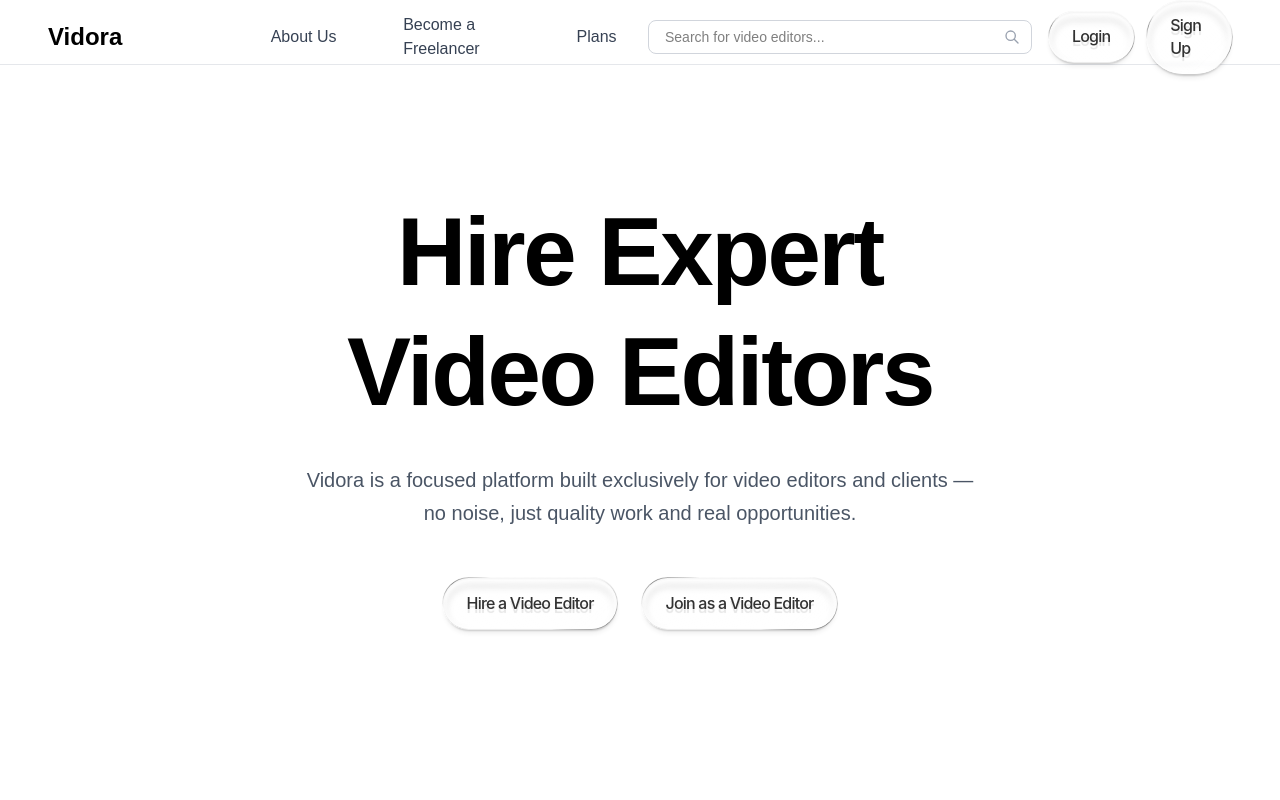
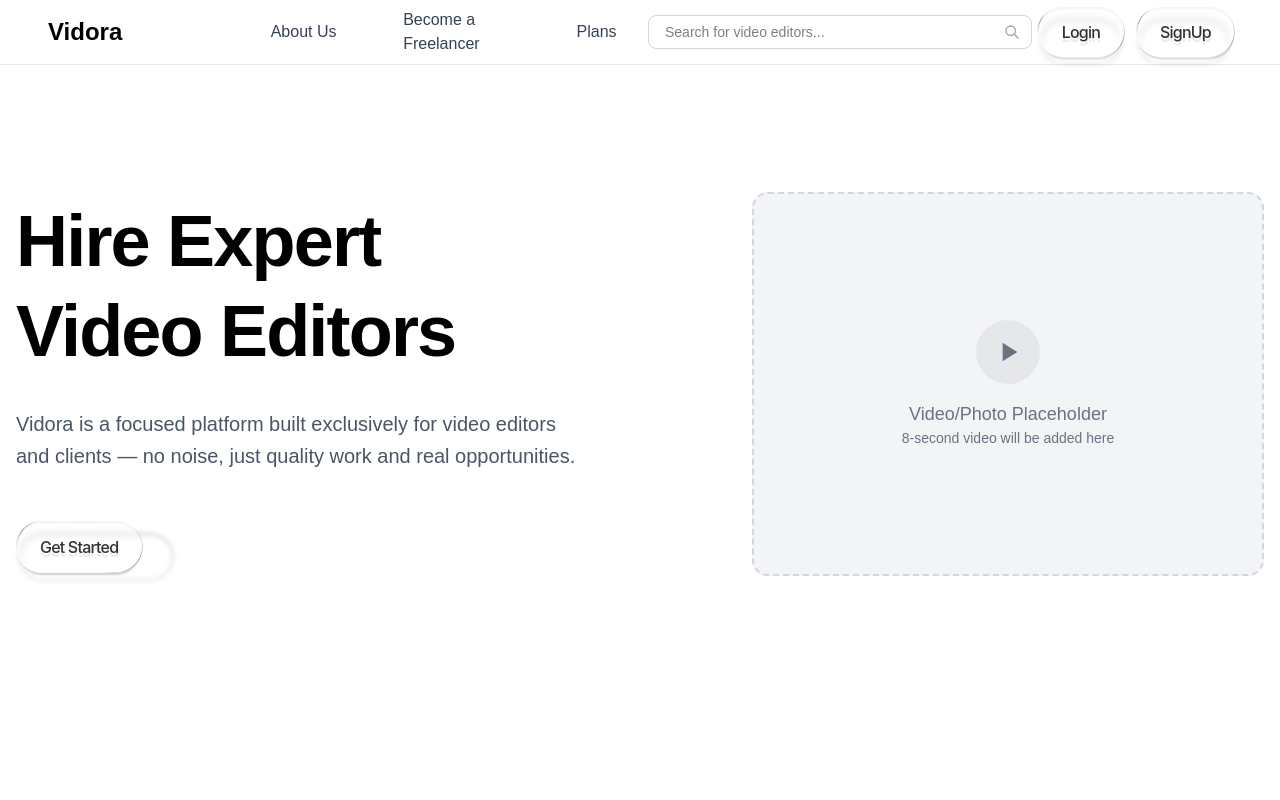
Before and after one commit to kkunaall10-max/vidora, a Next.js app: page / in a window 1280 px wide. Shown: the top 800 px of the page. Built offline with nearby package versions, Linux system fonts and the light colour scheme.

Commit message:
Lower shadow position on Get Started button: Reduced top offset from -0.5em to -0.25em to make shadow appear closer to button and less elevated

```diff
--- a/src/app/globals.css
+++ b/src/app/globals.css
@@ -86,7 +86,7 @@
   background: linear-gradient(180deg, rgba(0, 0, 0, 0.2), rgba(0, 0, 0, 0.1));
   width: calc(100% - var(--shadow-cuttoff-fix) - 0.25em);
   height: calc(100% - var(--shadow-cuttoff-fix) - 0.25em);
-  top: calc(var(--shadow-cuttoff-fix) - 0.5em);
+  top: calc(var(--shadow-cuttoff-fix) - 0.25em);
   left: calc(var(--shadow-cuttoff-fix) - 0.875em);
   padding: 0.125em;
   box-sizing: border-box;
--- a/src/app/page.tsx
+++ b/src/app/page.tsx
@@ -56,8 +56,8 @@
                 <div className="button-shadow"></div>
               </div>
               <div className="button-wrap w-24">
-                <button className="px-4 py-2 h-9 w-full">
-                  <span className="text-sm">Sign Up</span>
+                <button className="px-5 py-3 h-9 w-full">
+                  <span className="text-sm">SignUp</span>
                 </button>
                 <div className="button-shadow"></div>
               </div>
@@ -165,25 +165,37 @@
         <div className="absolute inset-0 bg-gradient-radial from-purple-900/10 via-transparent to-transparent"></div>
         <div className="absolute top-1/2 left-1/2 transform -translate-x-1/2 -translate-y-1/2 w-96 h-96 bg-gradient-radial from-blue-100/20 to-transparent rounded-full blur-3xl"></div>
 
-        <div className="max-w-6xl mx-auto text-center relative z-10">
-          <h1 className="text-6xl lg:text-8xl font-black mb-8 leading-tight tracking-tight text-black">
+        <div className="max-w-7xl mx-auto relative z-10">
+          <div className="grid lg:grid-cols-2 gap-12 items-center">
+            {/* Content - Left Side */}
+            <div className="text-left">
+              <h1 className="text-5xl lg:text-7xl font-black mb-8 leading-tight tracking-tight text-black">
                 Hire Expert<br />Video Editors
               </h1>
-          <p className="text-xl text-gray-600 mb-12 leading-relaxed max-w-2xl mx-auto font-light">
+              <p className="text-xl text-gray-600 mb-12 leading-relaxed font-light max-w-xl">
                 Vidora is a focused platform built exclusively for video editors and clients — no noise, just quality work and real opportunities.
               </p>
-          <div className="flex flex-col sm:flex-row gap-6 justify-center">
-            <div className="button-wrap">
-              <button>
-                <span>Hire a Video Editor</span>
+              <div className="button-wrap w-40">
+                <button className="w-full">
+                  <span>Get Started</span>
                 </button>
                 <div className="button-shadow"></div>
               </div>
-            <div className="button-wrap">
-              <button>
-                <span>Join as a Video Editor</span>
-              </button>
-              <div className="button-shadow"></div>
+            </div>
+
+            {/* Video/Photo Placeholder - Right Side */}
+            <div className="flex justify-center lg:justify-end">
+              <div className="w-full max-w-lg h-96 bg-gray-100 rounded-2xl border-2 border-dashed border-gray-300 flex items-center justify-center">
+                <div className="text-center text-gray-500">
+                  <div className="w-16 h-16 mx-auto mb-4 bg-gray-200 rounded-full flex items-center justify-center">
+                    <svg className="w-8 h-8" fill="currentColor" viewBox="0 0 24 24">
+                      <path d="M8 5v14l11-7z"/>
+                    </svg>
+                  </div>
+                  <p className="text-lg font-medium">Video/Photo Placeholder</p>
+                  <p className="text-sm">8-second video will be added here</p>
+                </div>
+              </div>
             </div>
           </div>
         </div>
```
Lines whose indentation alone changed are shown as unchanged.
